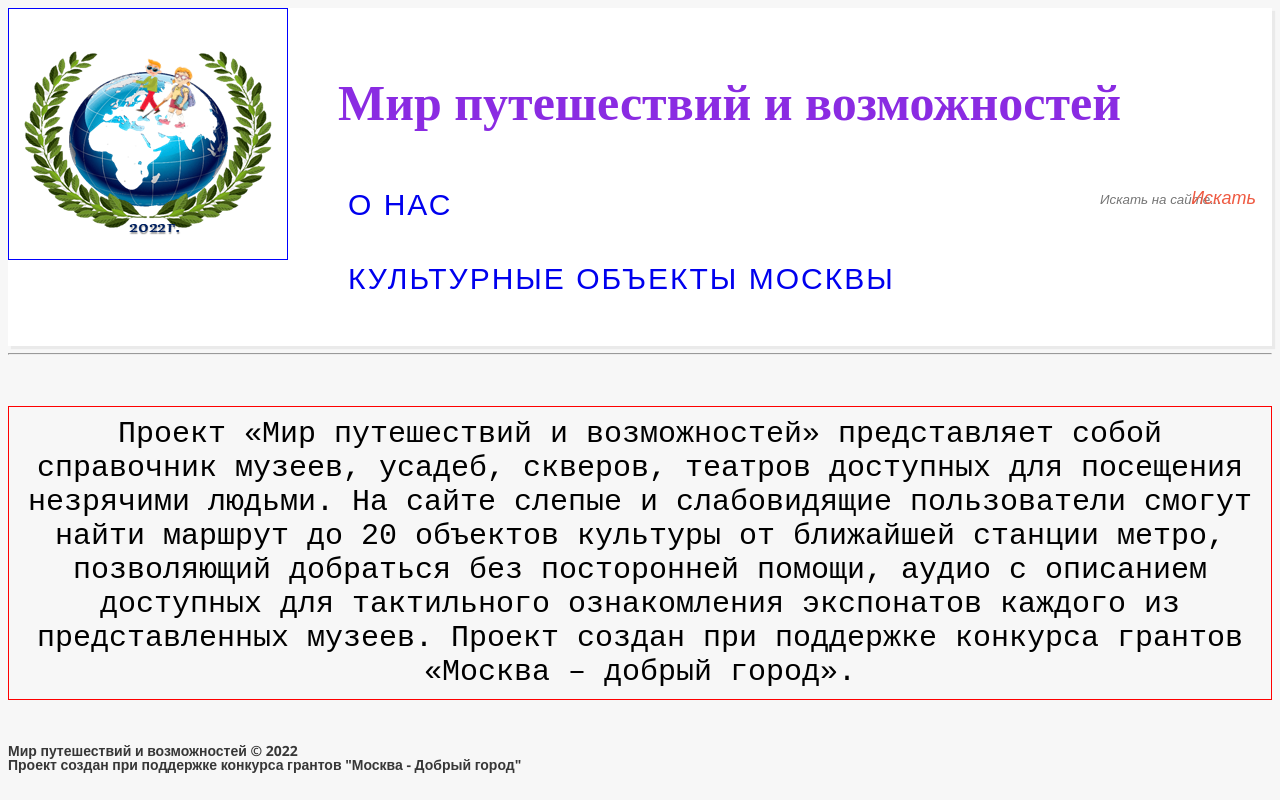
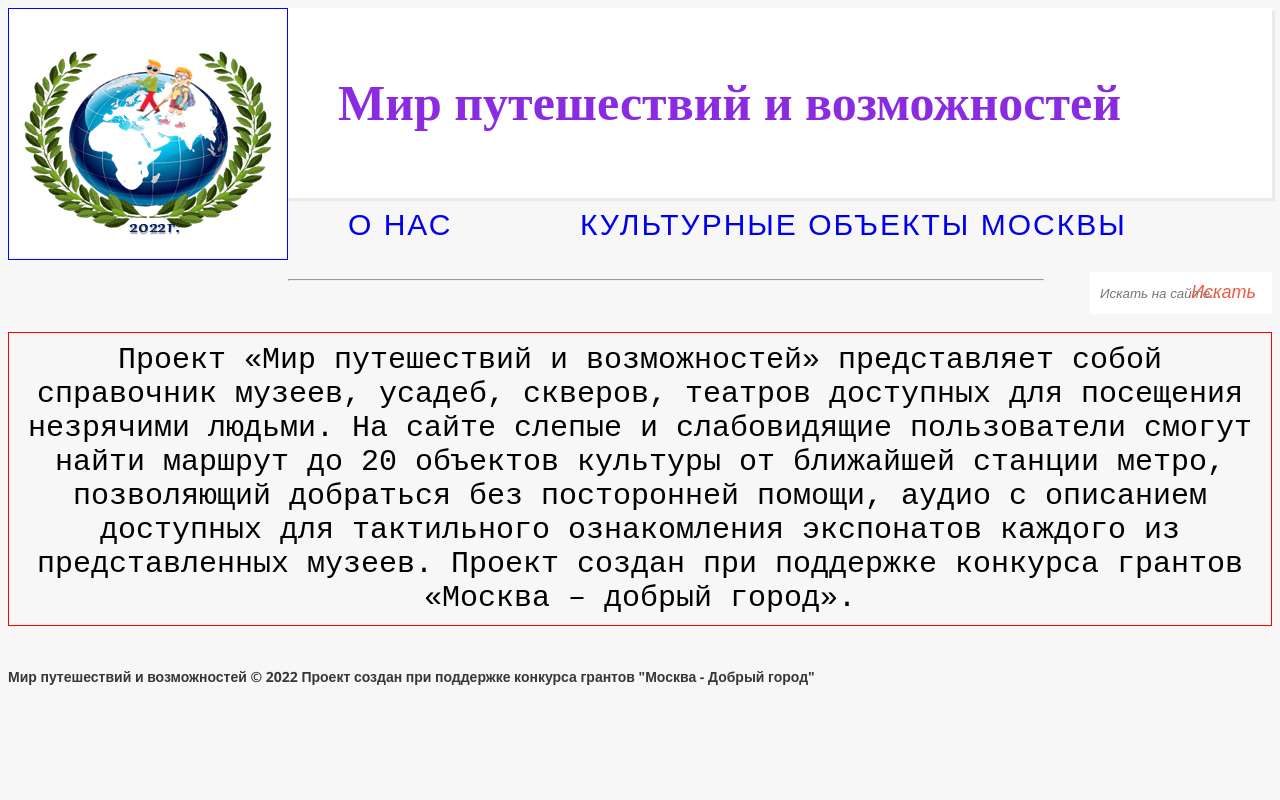
Before and after one commit to mobil6000/accessible-attractions, a Django app: template server/templates/main/index.html in a window 1280 px wide; the page is wider, and only the part inside the window is pictured. Run offline with Django 4.2, Linux system fonts and the light colour scheme; the template is opened without the code that fills it, so the values that code supplies are empty; some libraries are stand-ins or nearby versions.

Commit message:
Make markup of base html template more comfortable

```diff
--- a/server/templates/base.html
+++ b/server/templates/base.html
@@ -23,11 +23,8 @@
       <img src="{% static 'images/image-logo.png' %}" alt="Logo">
     </a>
     <p class="logo-text">Мир путешествий и возможностей</p>
+  </header>
 
-    <form action="{% url 'search' %}" id="searchform" method="get">
-      <input name="q" type="text" placeholder="Искать на сайте...">
-      <button type="submit"><i>Искать</i></button>
-    </form>
 
   <nav>
     <ul class="top-menu">
@@ -36,21 +33,25 @@
     </ul>
   </nev>
 
-  </header>
+
+  <form action="{% url 'search' %}" id="searchform" method="get">
+    <input name="q" type="text" placeholder="Искать на сайте...">
+    <button type="submit"><i>Искать</i></button>
+  </form>
 
 
   <hr>
   <br>
+  <section>
   {% block content %}
   {% endblock %}
+  </section>
   <br>
 
 
   <footer>
-    <div class="container">
-      <div class="footer-col"><span><b>Мир путешествий и возможностей © 2022</b></span></div>
-      <div class="footer-col"><span><b>Проект создан при поддержке конкурса грантов "Москва - Добрый город"</b></span></div>
-    </div>
+    <span><b>Мир путешествий и возможностей © 2022</b></span>
+    <span><b>Проект создан при поддержке конкурса грантов "Москва - Добрый город"</b></span>
   </footer>
 
 </body>
```
Lines whose indentation alone changed are shown as unchanged.
